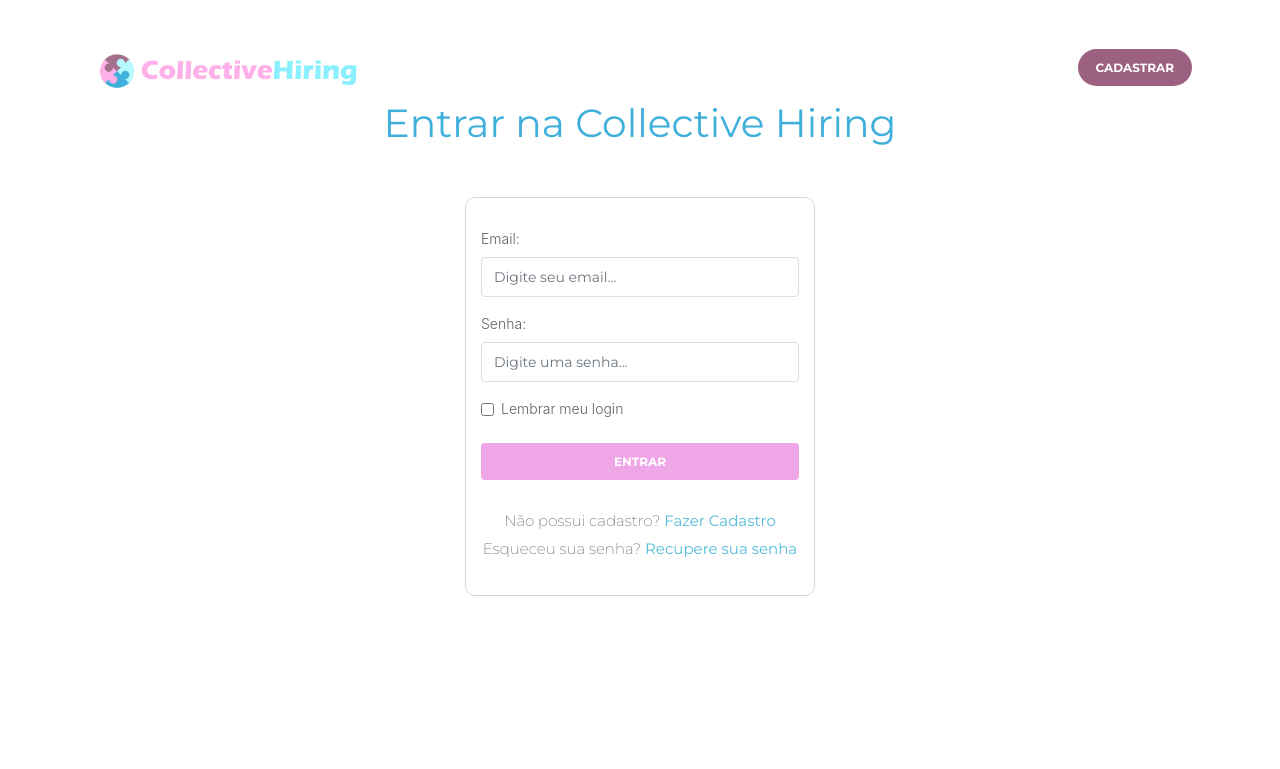
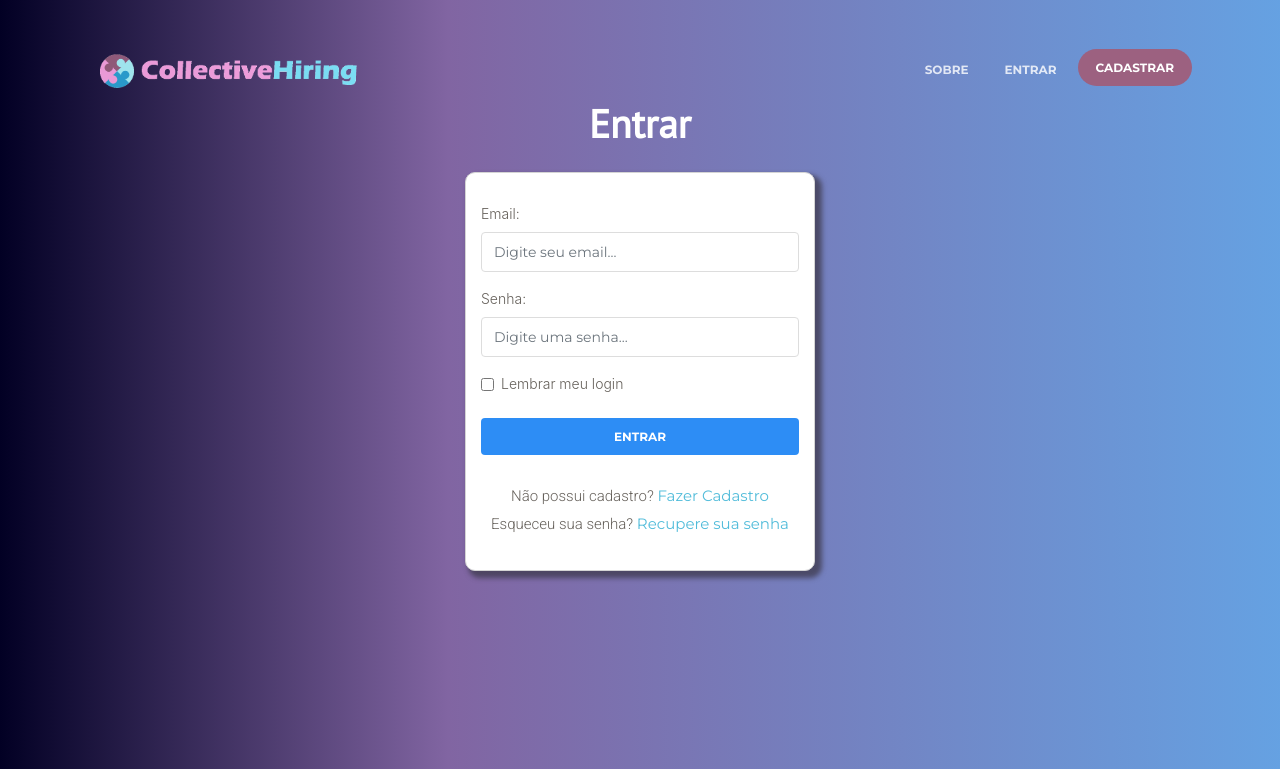
Before and after one commit to React-Bootcamp-WoMarkersCode/cv-speed-hiring, a React (Create React App) app: page /acessar-conta in a window 1280 px wide. Shown: the top 769 px of the page. Built offline with nearby package versions, Linux system fonts and the light colour scheme; no server answers.

Commit message:
Ajuste no layout do login

```diff
--- a/src/components/Forms/LoginForm.js
+++ b/src/components/Forms/LoginForm.js
@@ -71,7 +71,7 @@ const LoginForm = () => {
 
     return (
         <Container id="form-login">
-            <h2>Entrar na Collective Hiring</h2>
+            <h2>Entrar</h2>
             <div id="box-login">
                 <Form method="post" onSubmit={onSubmit}>
                     <FormGroup>
@@ -106,10 +106,10 @@ const LoginForm = () => {
                     </div>}
                     <div className="links-box">
                         <p>
-                            <span>Não possui cadastro? </span><Link to={`/cadastrar-conta`}>Fazer Cadastro</Link>
+                            <span className="span-link-box">Não possui cadastro? </span><Link to={`/cadastrar-conta`}>Fazer Cadastro</Link>
                         </p>
                         <p>
-                            <span>Esqueceu sua senha? </span><Link to={`/esqueceu-senha`}>Recupere sua senha</Link>
+                            <span className="span-link-box">Esqueceu sua senha? </span><Link to={`/esqueceu-senha`}>Recupere sua senha</Link>
                         </p>
                     </div>
                 </Form>
--- a/src/components/Forms/LoginForm/style.css
+++ b/src/components/Forms/LoginForm/style.css
@@ -1,3 +1,5 @@
+@import url('https://fonts.googleapis.com/css2?family=PT+Sans&family=Roboto:wght@100;300;700&display=swap');
+
 #form-login {
     margin-top: 100px;
     margin-bottom: 200px;
@@ -6,14 +8,14 @@
 #form-login h2 {
     margin: 25px auto;
     text-align: center;
-    color:#3fafdb;
-    font-weight: 400;
+    color: #ffffff ;
+    font-family: 'PT Sans', sans-serif;
 }
 
 #form-login p.sub-title {
     max-width: 600px;
     margin: 0 auto;
-    font-size: 20px;
+    font-size: 12px;
     text-align: center;
     margin-top: 40px;
 }
@@ -24,12 +26,14 @@
     border: 1px solid #d4d4d4;
     padding: 30px 15px;
     border-radius: 10px;
-    margin-top: 50px;
+    margin-top: 0px;
+    background-color: #ffffff;
+    box-shadow: 5px 5px 5px 2px rgba(63, 59, 78, 0.77)
 }
 
 #form-login #box-login button {
     width: 100%;
-    background-color: #efa6e7;
+    background-color: #2d8df5;
     border: none;
 }
 
@@ -52,6 +56,11 @@
     text-align: center;
 }
 
+.span-link-box, .links-box {
+    font-size: 15px;
+    font-family: 'Roboto', sans-serif;
+}
+
 .links-box a {
     font-weight: 500;
 }
@@ -60,3 +69,18 @@
     display: block;
     color: #a90000;
 }
+
+
+body, footer {
+  background: rgb(2,0,36);
+    background: linear-gradient(90deg, rgba(2,0,36,1) 0%, rgba(129,101,162,1) 35%, rgba(91,155,224,0.938813025210084) 100%);
+}
+
+h2 {
+    font-weight: bold;
+    align-items: center;
+}
+
+.footer .copyright {
+    color: #ffffff;
+}
```
